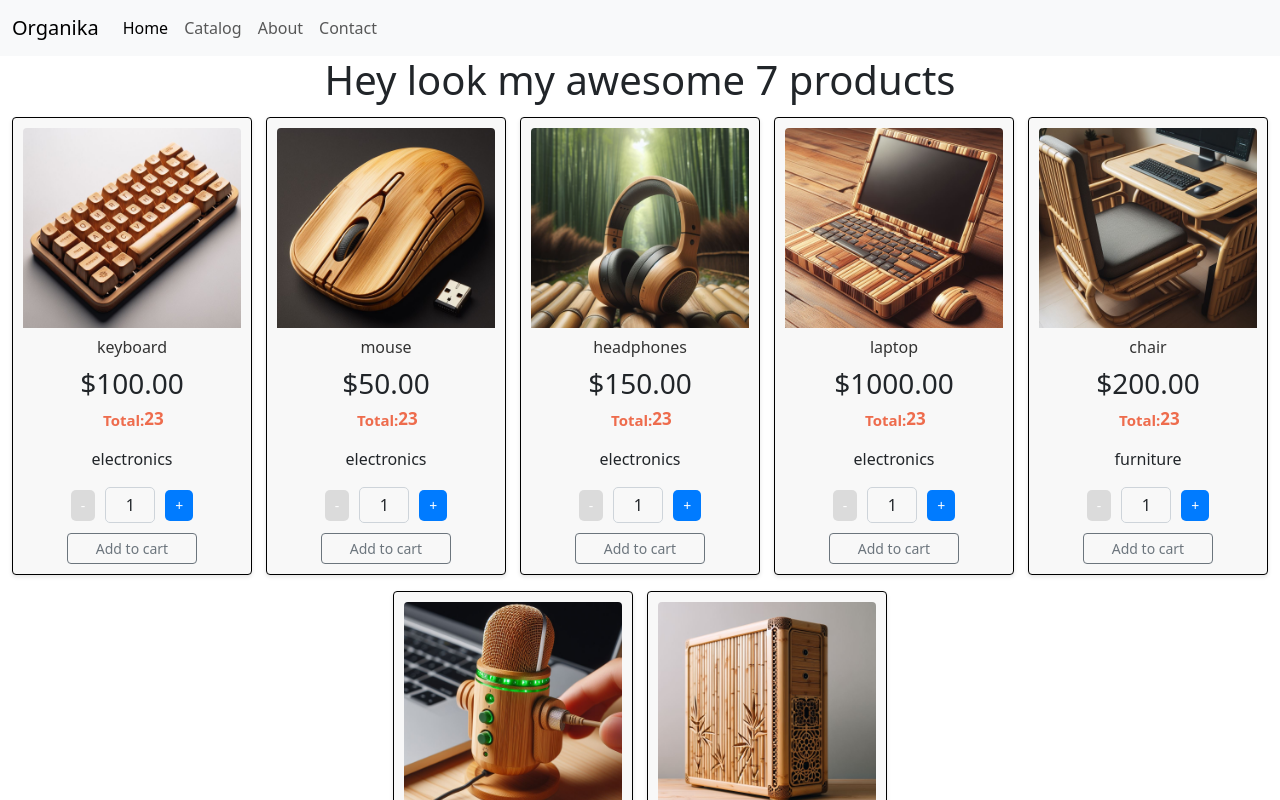
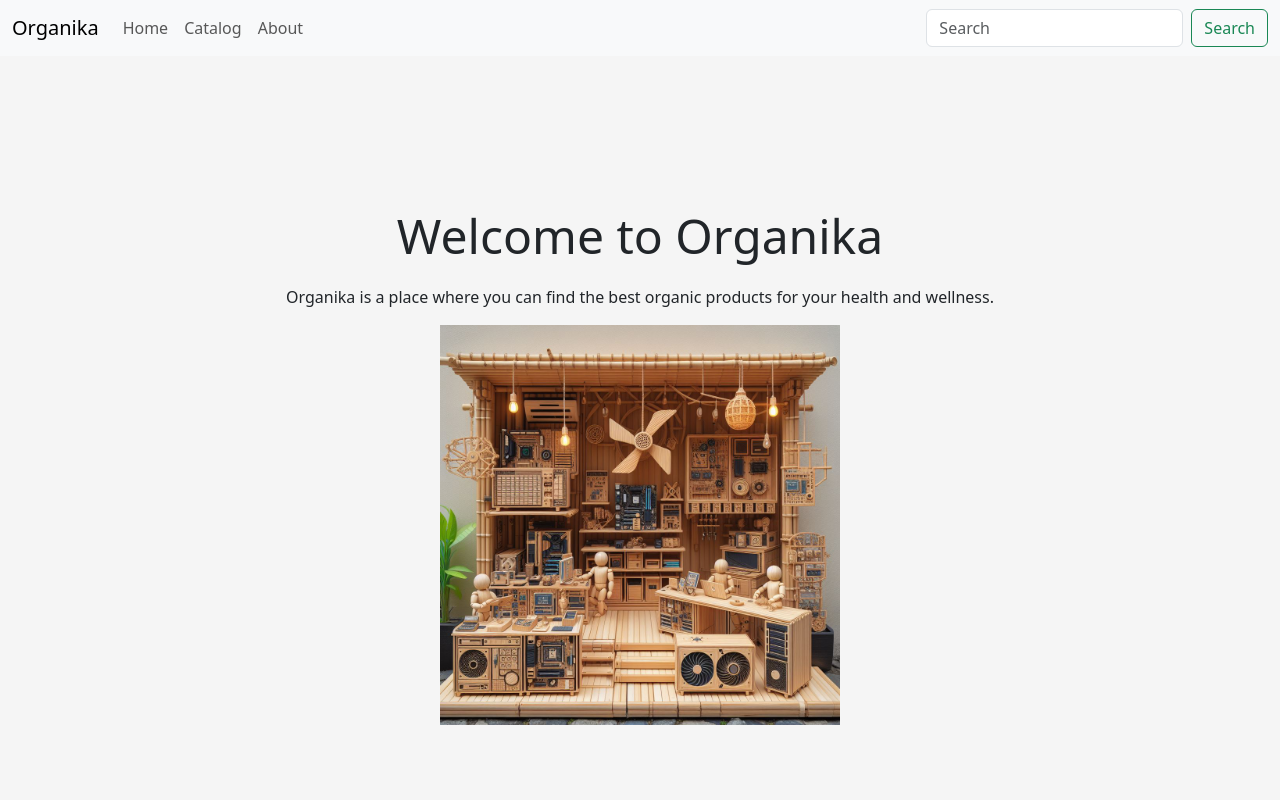
Before and after one commit to cesar-programmer/react-store-boot, a React (Create React App) app: page / in a window 1280 px wide. Shown: the top 800 px of the page. Built offline with nearby package versions, Linux system fonts and the light colour scheme.

Commit message:
added routing

```diff
--- a/package.json
+++ b/package.json
@@ -9,6 +9,7 @@
     "bootstrap": "^5.3.2",
     "react": "^18.2.0",
     "react-dom": "^18.2.0",
+    "react-router-dom": "^6.22.0",
     "react-scripts": "5.0.1",
     "web-vitals": "^2.1.4"
   },
--- a/src/App.css
+++ b/src/App.css
@@ -1,38 +1,3 @@
 .App {
   text-align: center;
 }
-
-.App-logo {
-  height: 40vmin;
-  pointer-events: none;
-}
-
-@media (prefers-reduced-motion: no-preference) {
-  .App-logo {
-    animation: App-logo-spin infinite 20s linear;
-  }
-}
-
-.App-header {
-  background-color: #282c34;
-  min-height: 100vh;
-  display: flex;
-  flex-direction: column;
-  align-items: center;
-  justify-content: center;
-  font-size: calc(10px + 2vmin);
-  color: white;
-}
-
-.App-link {
-  color: #61dafb;
-}
-
-@keyframes App-logo-spin {
-  from {
-    transform: rotate(0deg);
-  }
-  to {
-    transform: rotate(360deg);
-  }
-}
--- a/src/App.js
+++ b/src/App.js
@@ -1,6 +1,10 @@
+import {BrowserRouter, Routes, Route} from 'react-router-dom';
 import Navbar from './components/navbar';
 import Footer from './components/footer';
 import Catalog from './pages/catalog';
+import Home from './pages/home';
+import About from './pages/about';
+
 import 'bootstrap/dist/css/bootstrap.min.css';
 import 'bootstrap/dist/js/bootstrap.bundle.min.js';
 import './App.css';
@@ -8,9 +12,17 @@ import './App.css';
 function App() {
   return (
     <div className="App">
+    <BrowserRouter>
     <Navbar />
-    <Catalog />
+
+      <Routes>
+        <Route path="/" element={<Home />} />
+        <Route path="/catalog" element={<Catalog />} />
+        <Route path="/about" element={<About />} />
+      </Routes>
+
     <Footer />
+  </BrowserRouter>
     </div>
   );
 }
--- a/src/components/footer.jsx
+++ b/src/components/footer.jsx
@@ -1,7 +1,7 @@
 import './footer.css'
 export default function Footer() {
   return (
-    <footer>
+    <footer className='footer'>
       <p>Organika is a very expensive store that sell tec bamboo product</p>
     </footer>
   )
--- a/src/components/navbar.jsx
+++ b/src/components/navbar.jsx
@@ -1,29 +1,31 @@
 import './navbar.css'
+import { Link } from 'react-router-dom';
 
 export default function Navbar() {
   return (
     <nav className="navbar navbar-expand-lg navbar-light bg-light">
       <div className="container-fluid">
-        <a className="navbar-brand" href="#">Organika</a>
+        <Link className="navbar-brand" to="/">Organika</Link>
         <button className="navbar-toggler" type="button" data-bs-toggle="collapse" data-bs-target="#navbarNav" aria-controls="navbarNav" aria-expanded="false" aria-label="Toggle navigation">
           <span className="navbar-toggler-icon"></span>
         </button>
         <div className="collapse navbar-collapse" id="navbarNav">
           <ul className="navbar-nav">
             <li className="nav-item">
-              <a className="nav-link active" aria-current="page" href="#">Home</a>
+              <Link className="nav-link" to="/">Home</Link>
             </li>
             <li className="nav-item">
-              <a className="nav-link" href="#">Catalog</a>
+              <Link className="nav-link" to="catalog">Catalog</Link>
             </li>
             <li className="nav-item">
-              <a className="nav-link" href="#">About</a>
-            </li>
-            <li className="nav-item">
-              <a className="nav-link" href="#">Contact</a>
+              <Link className="nav-link" to="about">About</Link>
             </li>
           </ul>
         </div>
+          <form className="d-flex" role="search">
+            <input className="form-control me-2" type="search" placeholder="Search" aria-label="Search" />
+            <button className="btn btn-outline-success" type="submit">Search</button>
+          </form>
       </div>
     </nav>
   )
--- /dev/null
+++ b/src/pages/about.jsx
@@ -0,0 +1,22 @@
+import './about.css'
+
+export default function About() {
+  return (
+    <div className="about">
+      <div className="container">
+        <div className="row">
+          <div className="col">
+            <h1>About Organika</h1>
+            <p>EMAIL</p>\
+            <p>PHONE</p>
+            <p>ADDRESS</p>
+            <p>Organika is a place where you can find the best organic products for your health and wellness.</p>
+            <div>
+              😴😴
+            </div>
+          </div>
+        </div>
+      </div>
+    </div>
+  )
+}
--- /dev/null
+++ b/src/pages/home.css
@@ -0,0 +1,20 @@
+.home {
+  display: flex;
+  flex-direction: column;
+  align-items: center;
+  justify-content: center;
+  height: 100vh;
+  background-color: #f5f5f5;
+}
+
+.home h1 {
+  font-size: 3rem;
+  margin-bottom: 20px;
+  margin-top: 40px;
+}
+
+.home-img {
+  width: 100%;
+  max-width: 400px;
+  margin-bottom: 20px;
+}
--- /dev/null
+++ b/src/pages/home.jsx
@@ -0,0 +1,17 @@
+import './home.css'
+
+export default function Home() {
+  return (
+    <div className="home">
+      <div className="container">
+        <div className="row">
+          <div className="col">
+            <h1>Welcome to Organika</h1>
+            <p>Organika is a place where you can find the best organic products for your health and wellness.</p>
+            <img className='home-img' src={'/imgs/home.jpg'} alt="Organika" />
+          </div>
+        </div>
+      </div>
+    </div>
+  )
+}
```
Also changed, not shown: public/imgs/home.jpg (added), src/pages/about.css (added), 1 other file (tests, documents, lock files or other folders).
